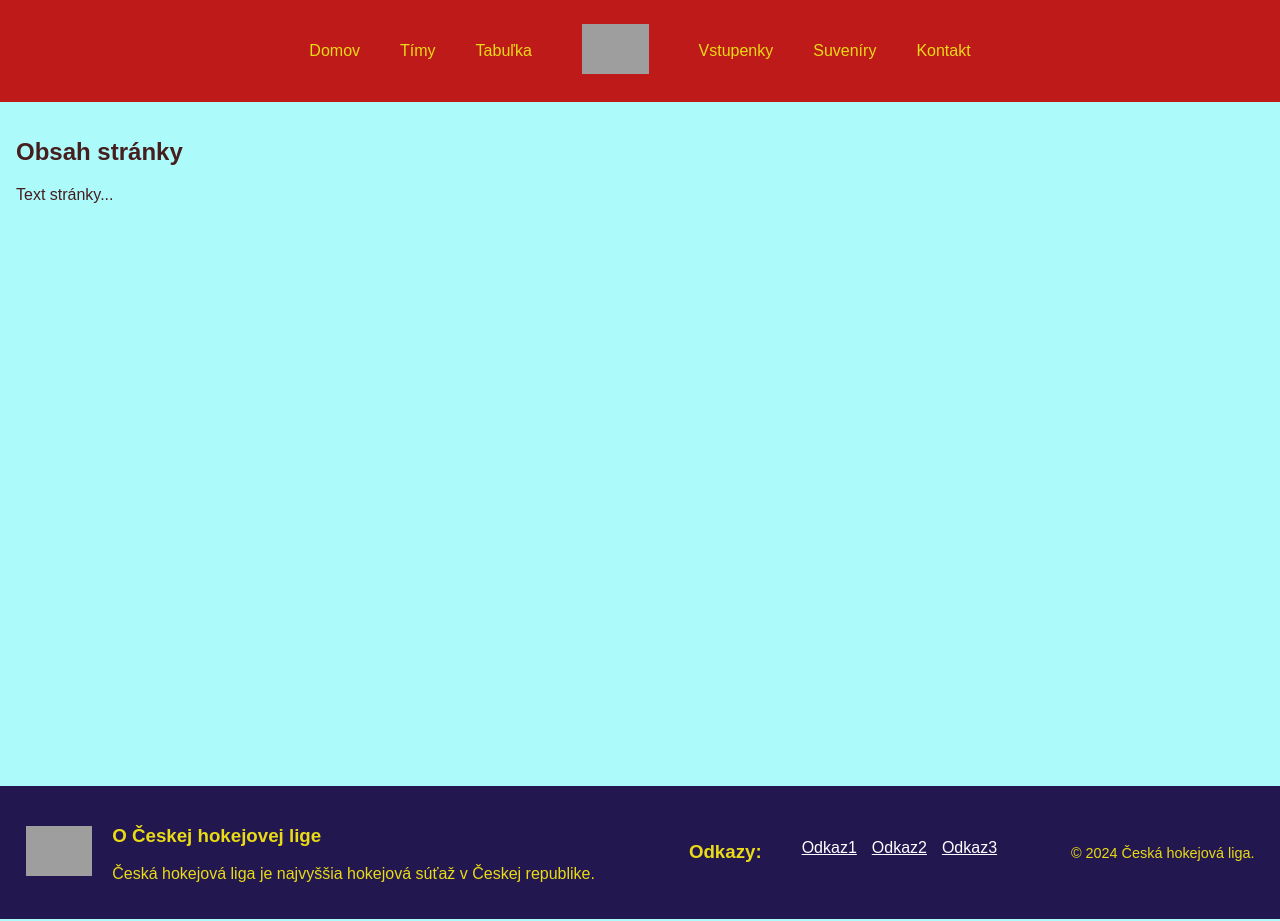
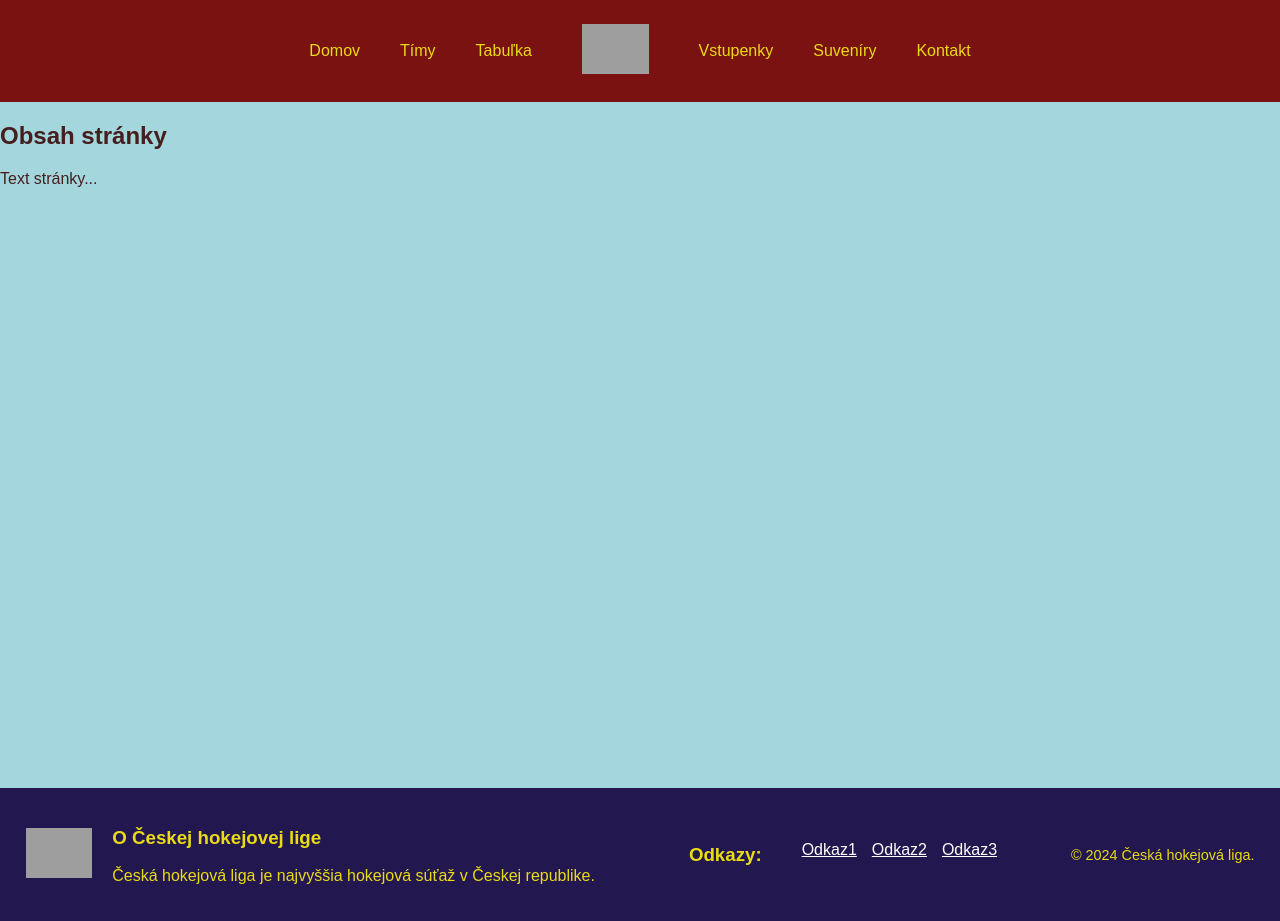
Before and after one commit to Patar23/projekt_hokej, a PHP site: page / in a window 1280 px wide. Run offline with PHP 8.4, Linux system fonts and the light colour scheme; grey boxes are pictures that could not be loaded.

Commit message:
header, footer

```diff
--- a/index.php
+++ b/index.php
@@ -3,7 +3,7 @@
     <head>
         <meta charset='utf-8'>
         <meta http-equiv='X-UA-Compatible' content='IE=edge'>
-        <title>FC STATS</title>
+        <title>Hokej</title>
         <meta name='viewport' content='width=device-width, initial-scale=1'>
         <link rel='stylesheet' type='text/css' media='screen' href='style/style.css'>
         <script src='main.js'></script>
@@ -14,7 +14,7 @@
     ?>
 
     <body>
-        <div style="padding:16px">
+        <div>
             <h2>Obsah stránky</h2>
             <p>Text stránky...</p>
         </div>
--- a/style/style.css
+++ b/style/style.css
@@ -2,12 +2,12 @@ body {
   font-family: Arial, sans-serif;
   margin: 0;
   color: #461e1e;
-  background-color: rgb(172, 250, 250);
+  background-color: rgb(163, 214, 221);
 }
 
 .navbar {
   display: flex;
-  background-color: rgb(190, 26, 26);
+  background-color: rgb(122, 18, 18);
   align-items: center;
   justify-content: center;
 }
@@ -36,7 +36,7 @@ body {
 footer {
   background-color: #231750;
   color:rgb(233, 219, 21);
-  margin-top: 550px;
+  margin-top: 600px;
 }
 
 .footer-content {
@@ -74,16 +74,9 @@ footer {
 
 }
 
-.footer-links li {
-  margin-bottom: 10px;
-}
 
 .footer-links a {
   color: #fff;
-}
-
-.footer-links a:hover {
-  color: #ddd;
 }
 
 .footer-copyright {
```
